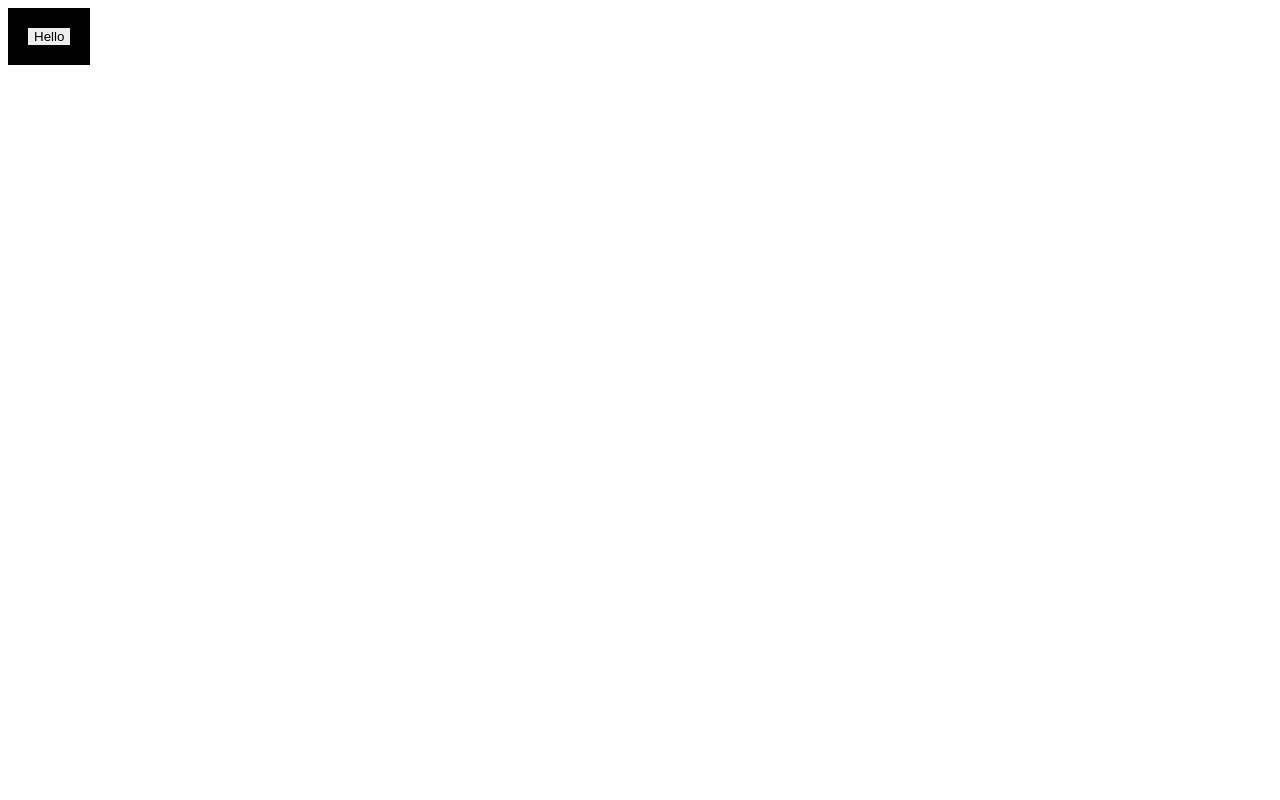
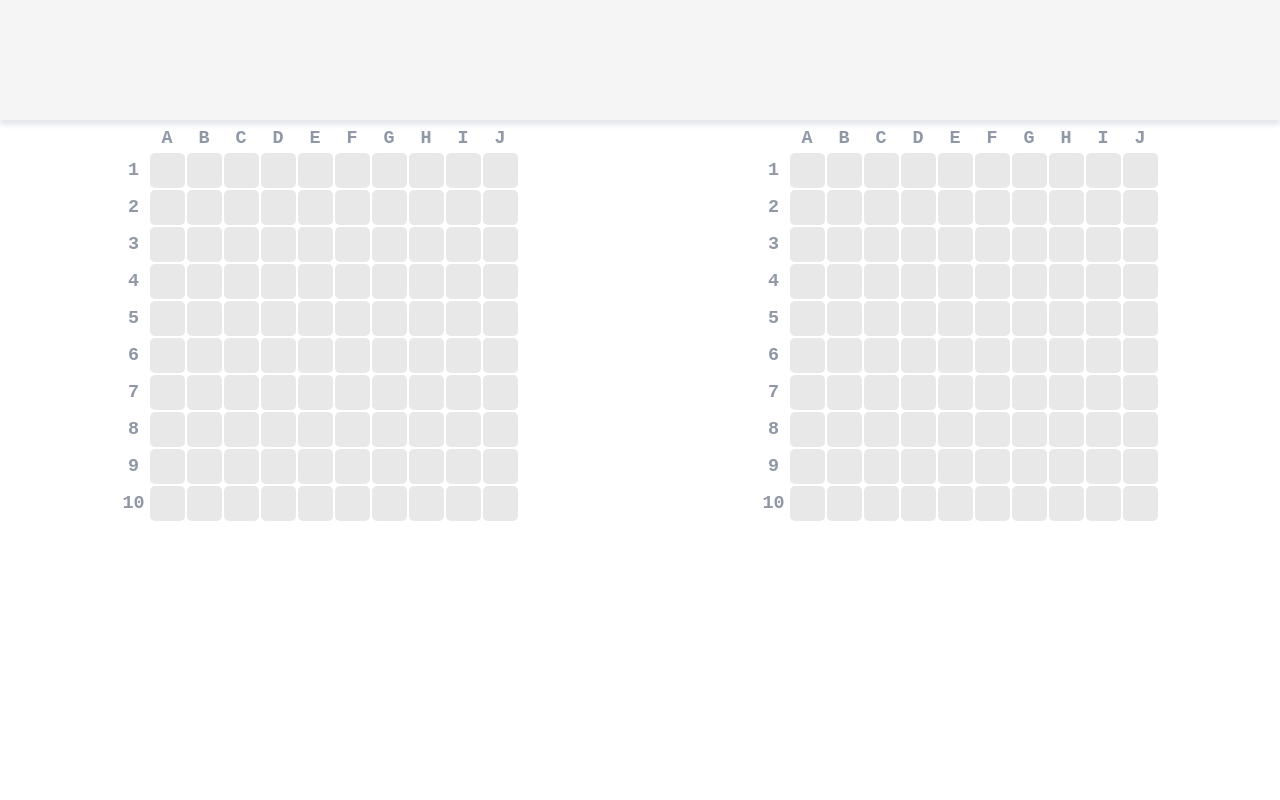
Before and after one commit to jlry-qt/battleship, a website built with webpack: page src/index.html in a window 1280 px wide. Built offline with nearby package versions, Linux system fonts and the light colour scheme.

Commit message:
ADDED basic UI with board

```diff
--- a/src/assets/styles/style.css
+++ b/src/assets/styles/style.css
@@ -1,3 +1,224 @@
-#btn {
-    border: 20px solid black;
+/* http://meyerweb.com/eric/tools/css/reset/
+   v2.0 | 20110126
+   License: none (public domain)
+*/
+
+html,
+body,
+div,
+span,
+applet,
+object,
+iframe,
+h1,
+h2,
+h3,
+h4,
+h5,
+h6,
+p,
+blockquote,
+pre,
+a,
+abbr,
+acronym,
+address,
+big,
+cite,
+code,
+del,
+dfn,
+em,
+img,
+ins,
+kbd,
+q,
+s,
+samp,
+small,
+strike,
+strong,
+sub,
+sup,
+tt,
+var,
+b,
+u,
+i,
+center,
+dl,
+dt,
+dd,
+ol,
+ul,
+li,
+fieldset,
+form,
+label,
+legend,
+table,
+caption,
+tbody,
+tfoot,
+thead,
+tr,
+th,
+td,
+article,
+aside,
+canvas,
+details,
+embed,
+figure,
+figcaption,
+footer,
+header,
+hgroup,
+menu,
+nav,
+output,
+ruby,
+section,
+summary,
+time,
+mark,
+audio,
+video {
+    margin: 0;
+    padding: 0;
+    border: 0;
+    font-size: 100%;
+    font: inherit;
+    vertical-align: baseline;
 }
+/* HTML5 display-role reset for older browsers */
+article,
+aside,
+details,
+figcaption,
+figure,
+footer,
+header,
+hgroup,
+menu,
+nav,
+section {
+    display: block;
+}
+body {
+    line-height: 1;
+}
+ol,
+ul {
+    list-style: none;
+}
+blockquote,
+q {
+    quotes: none;
+}
+blockquote:before,
+blockquote:after,
+q:before,
+q:after {
+    content: '';
+    content: none;
+}
+table {
+    border-collapse: collapse;
+    border-spacing: 0;
+}
+
+* {
+    box-sizing: border-box;
+    margin: 0px;
+    padding: 0px;
+}
+
+body {
+    display: grid;
+    height: 100vh;
+    width: 100vw;
+
+    grid-template-rows: 15%;
+    row-gap: 10px;
+}
+
+#header {
+    background-color: #f5f5f5;
+    box-shadow: 0px 5px 5px #e5e7ec;
+}
+
+#main-div {
+    display: grid;
+    background-color: #ffffff;
+
+    grid-template-columns: 50% 50%;
+}
+
+.split {
+    display: flex;
+
+    justify-content: center;
+}
+
+.board-container {
+    height: fit-content;
+    display: grid;
+    grid-template-areas:
+        '. columns'
+        'rows board';
+
+    gap: 5px;
+}
+
+.board {
+    display: grid;
+    grid-area: board;
+    height: fit-content;
+    width: fit-content;
+
+    --tileSize: 35px;
+    grid-template-columns: repeat(10, var(--tileSize));
+    grid-template-rows: repeat(10, var(--tileSize));
+    gap: 2px;
+}
+
+.tile {
+    background-color: #e8e8e8;
+    border-radius: 5px;
+}
+
+.tile:hover {
+    background-color: #d5d5d4;
+}
+
+.board-columns {
+    display: grid;
+    grid-auto-flow: column;
+    grid-area: columns;
+    grid-template-columns: repeat(10, var(--tileSize));
+
+    justify-items: center;
+    align-items: center;
+    gap: 2px;
+
+    font-family: 'Courier New', Courier, monospace;
+    font-size: 1.15rem;
+    font-weight: 800;
+    color: #9097a5;
+}
+
+.board-rows {
+    display: grid;
+    grid-area: rows;
+    grid-template-rows: repeat(10, var(--tileSize));
+
+    justify-items: center;
+    align-items: center;
+    gap: 2px;
+
+    font-family: 'Courier New', Courier, monospace;
+    font-size: 1.15rem;
+    font-weight: 800;
+    color: #9097a5;
+}
--- a/src/index.html
+++ b/src/index.html
@@ -6,6 +6,66 @@
         <title>Battleship</title>
     </head>
     <body>
-        <button id="btn">Hello</button>
+        <div id="header"></div>
+        <div id="main-div">
+            <div class="split">
+                <div class="board-container">
+                    <div class="board-columns">
+                        <span>A</span>
+                        <span>B</span>
+                        <span>C</span>
+                        <span>D</span>
+                        <span>E</span>
+                        <span>F</span>
+                        <span>G</span>
+                        <span>H</span>
+                        <span>I</span>
+                        <span>J</span>
+                    </div>
+                    <div class="board-rows">
+                        <span>1</span>
+                        <span>2</span>
+                        <span>3</span>
+                        <span>4</span>
+                        <span>5</span>
+                        <span>6</span>
+                        <span>7</span>
+                        <span>8</span>
+                        <span>9</span>
+                        <span>10</span>
+                    </div>
+                    <div id="pla-board" class="board"></div>
+                </div>
+            </div>
+            <div class="split">
+                <div class="board-container">
+                    <div class="board-columns">
+                        <span>A</span>
+                        <span>B</span>
+                        <span>C</span>
+                        <span>D</span>
+                        <span>E</span>
+                        <span>F</span>
+                        <span>G</span>
+                        <span>H</span>
+                        <span>I</span>
+                        <span>J</span>
+                    </div>
+                    <div class="board-rows">
+                        <span>1</span>
+                        <span>2</span>
+                        <span>3</span>
+                        <span>4</span>
+                        <span>5</span>
+                        <span>6</span>
+                        <span>7</span>
+                        <span>8</span>
+                        <span>9</span>
+                        <span>10</span>
+                    </div>
+                    <div id="comp-board" class="board"></div>
+                </div>
+            </div>
+        </div>
     </body>
 </html>
--- a/src/index.js
+++ b/src/index.js
@@ -1 +1,27 @@
 import './assets/styles/style.css'
+
+const playerBoard = document.querySelector('#pla-board')
+const computerBoard = document.querySelector('#comp-board')
+
+document.addEventListener('DOMContentLoaded', () => {
+    // Generate a 10x10 grid
+    for (let i = 1; i <= 10; i++) {
+        for (let j = 1; j <= 10; j++) {
+            /* eslint-disable */
+            let playerTile = document.createElement('div')
+
+            playerTile.classList.add('tile')
+            playerTile.dataset.x = i
+            playerTile.dataset.y = j
+
+            let computerTile = document.createElement('div')
+
+            computerTile.classList.add('tile')
+            computerTile.dataset.x = i
+            computerTile.dataset.y = j
+
+            playerBoard.appendChild(playerTile)
+            computerBoard.appendChild(computerTile)
+        }
+    }
+})
```
